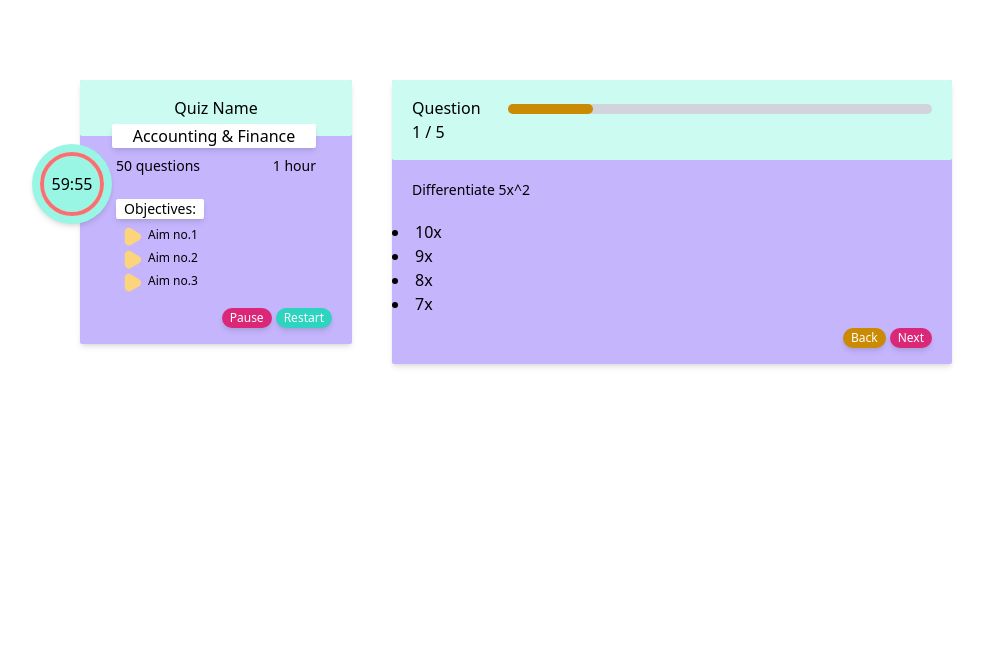
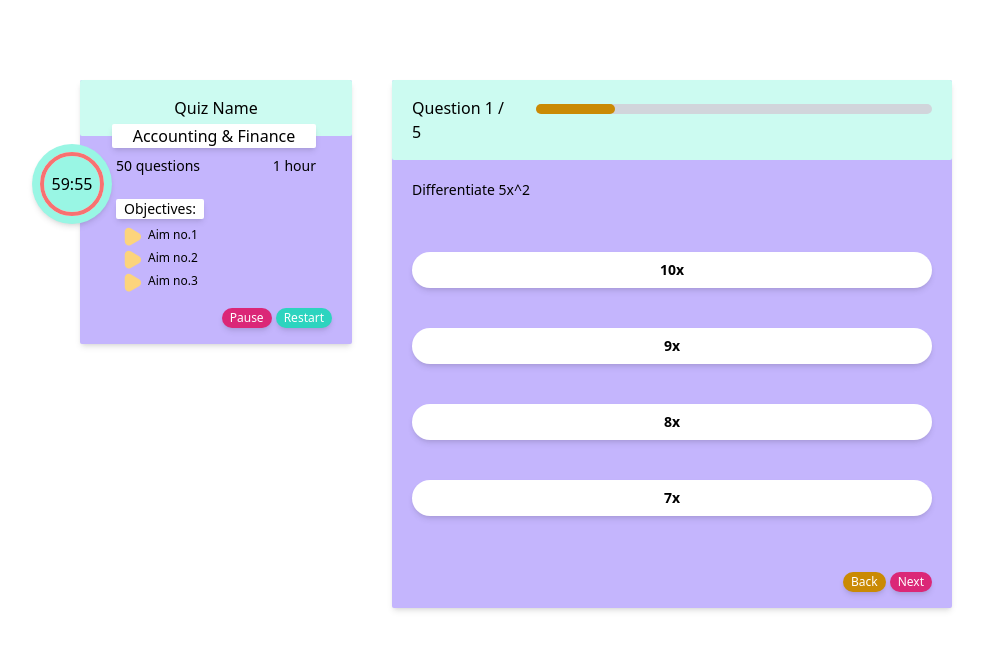
Before and after one commit to codersforcauses/elucidate, a Nuxt app in the folder client/: page /quizsolve in a window 1280 px wide. Shown: the top 650 px of the page, without its empty margins (48-1031 px from the left). Built offline with nearby package versions, Linux system fonts and the light colour scheme.

Commit message:
Style Question Choices and add small style changes

```diff
--- a/client/components/QuestionCard.vue
+++ b/client/components/QuestionCard.vue
@@ -2,7 +2,7 @@
   <div class="relative w-128 pb-4 bg-violet-300 rounded-sm shadow-md">
     <!-- Question Number -->
     <div class="flex bg-teal-100 py-4 rounded-sm">
-      <div class="w-1/4 px-5">
+      <div class="w-1/3 px-5">
         <h1>Question {{this.curr}} / {{this.max}}</h1>
       </div>
         <ProgressBar
@@ -18,8 +18,8 @@
     </div>
 
     <!-- Question Choices -->
-    <div>
-      <li v-for="(choice, index) in this.dummy[0].question_choices[this.curr-1]"> {{choice}}</li>
+    <div class = "justify-center grid grid-cols-1 grid-rows-4 my-8 select-none flex">
+      <button class="py-2 px-4 my-5 mx-5 z-50 shadow-md rounded-full bg-white text-black font-sans font-semibold text-sm border-black btn-primary hover:text-white hover:bg-black focus:outline-none active:shadow-none" v-for="(choice, index) in this.dummy[0].question_choices[this.curr-1]"> {{choice}}</button>
     </div>
 
     <!-- Next/Back buttons -->
```
